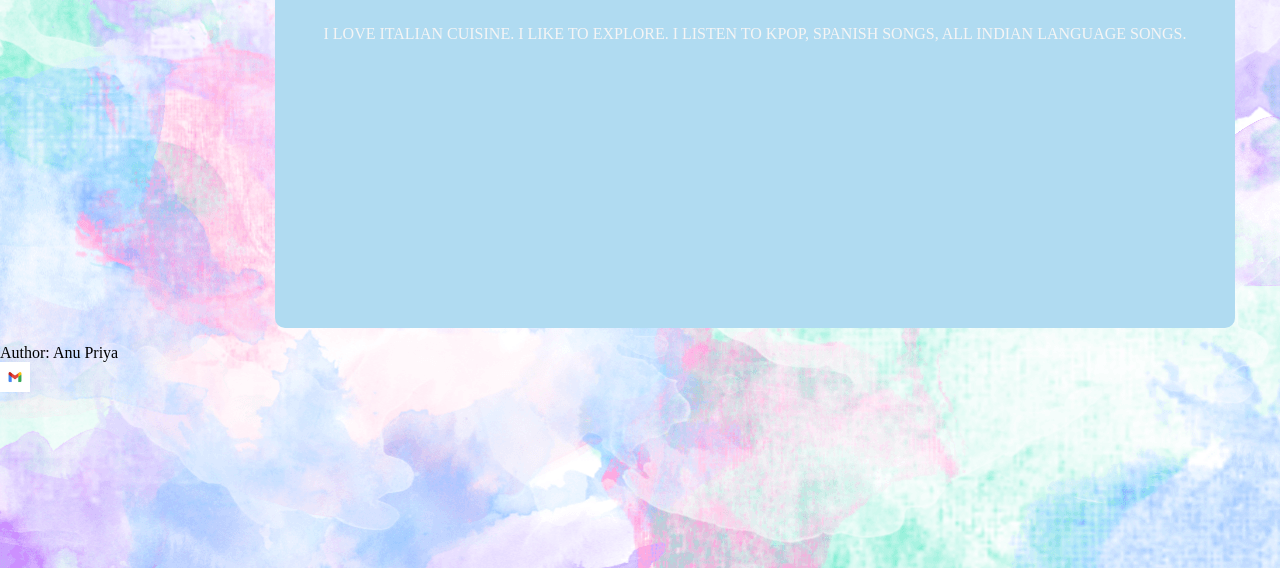
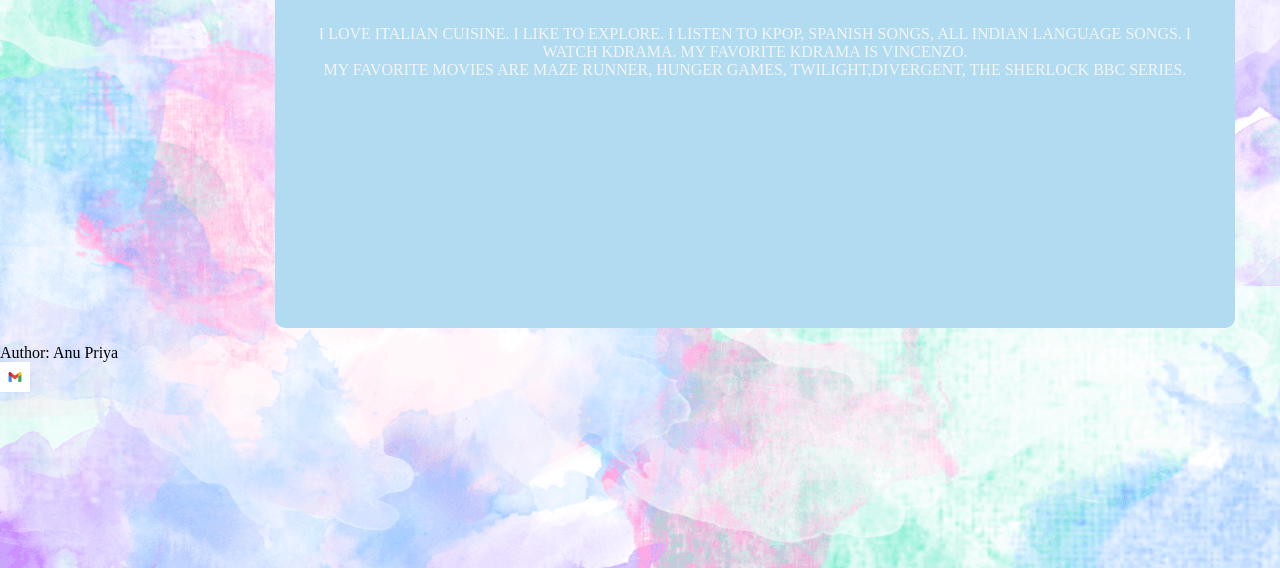
Before and after one commit to ria191919/20CYS202-UID, a plain HTML site: page personal_website/html/FAV.HTML in a window 1280 px wide. Shown: the part 232-800 px from the top of the page. Drawn offline with Linux system fonts and the light colour scheme.

Commit message:
Add files via upload

```diff
--- a/personal_website/html/FAV.HTML
+++ b/personal_website/html/FAV.HTML
@@ -33,7 +33,7 @@
 </style>
 <div class="box">
       <p style="font-size: 40px;font-family: font1;">FAVORITES</p>
-     <P> I LOVE ITALIAN CUISINE. I LIKE TO EXPLORE. I LISTEN TO KPOP, SPANISH SONGS, ALL INDIAN LANGUAGE SONGS.</P>
+     <P> I LOVE ITALIAN CUISINE. I LIKE TO EXPLORE. I LISTEN TO KPOP, SPANISH SONGS, ALL INDIAN LANGUAGE SONGS. I WATCH KDRAMA. MY FAVORITE KDRAMA IS VINCENZO. </BR> MY FAVORITE MOVIES ARE MAZE RUNNER, HUNGER GAMES, TWILIGHT,DIVERGENT, THE SHERLOCK BBC SERIES.</P>
     </div>
 
 
```
